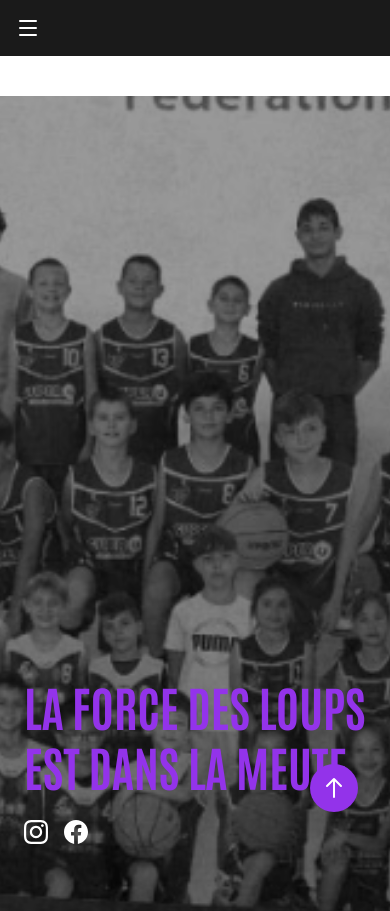
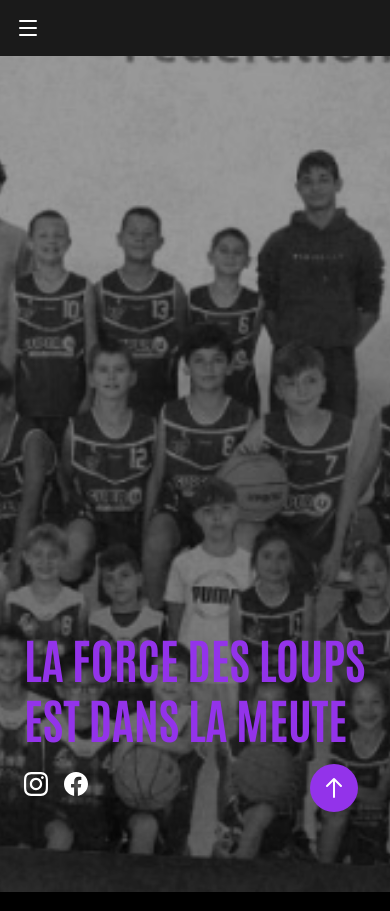
Before and after one commit to BasketSaintMacaire/bsm_website, a Vue app: page / in a window 390 px wide. Shown: the top 911 px of the page. Built offline with nearby package versions, Linux system fonts and the light colour scheme.

Commit message:
fix margin header on responsive

```diff
--- a/src/App.vue
+++ b/src/App.vue
@@ -70,7 +70,7 @@ const closeMenu = () => {
       </div>
     </header>
 
-    <main class="flex-grow mt-24">
+    <main class="flex-grow mt-12 md:mt-24">
       <RouterView />
     </main>
 
```
